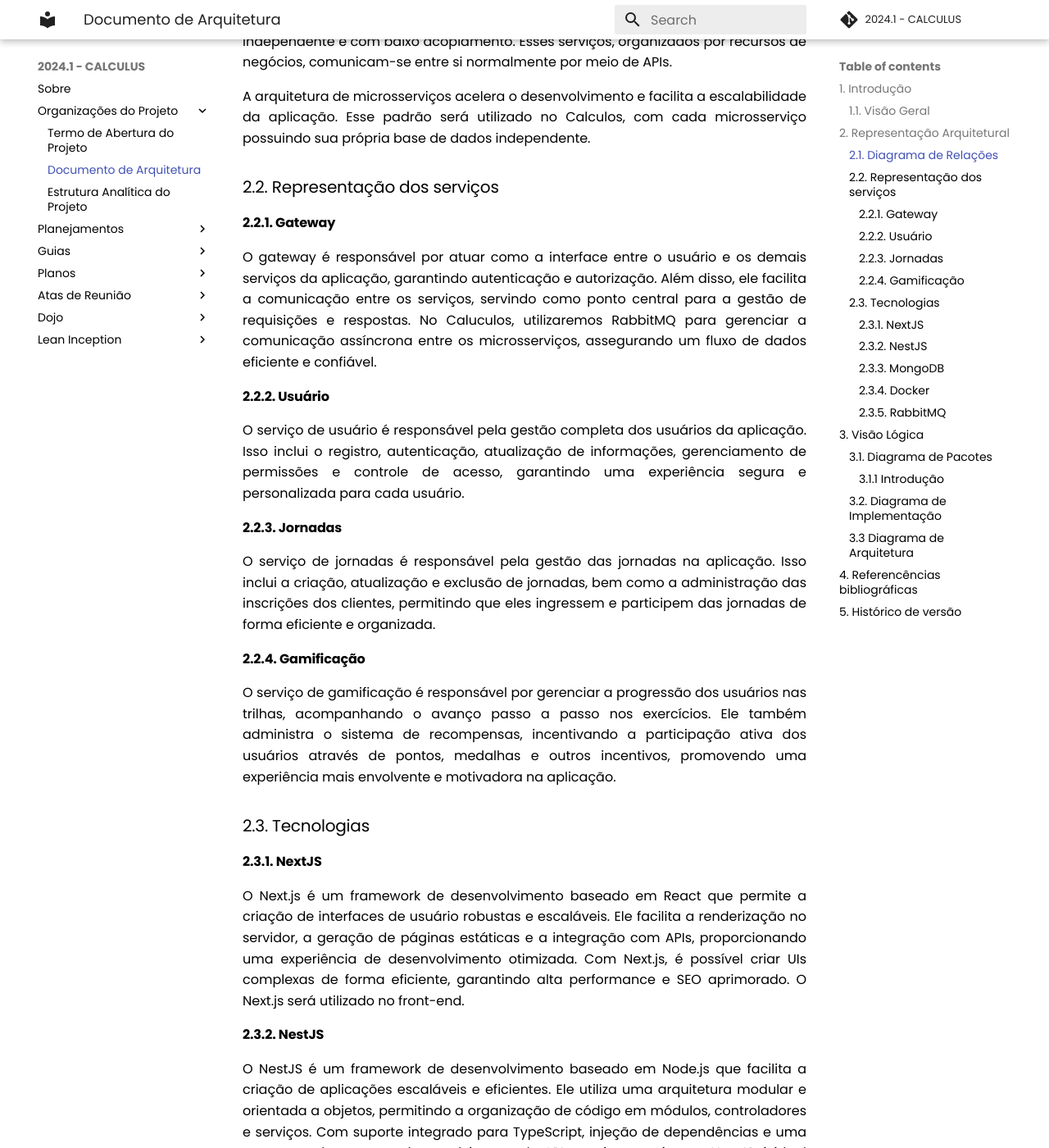
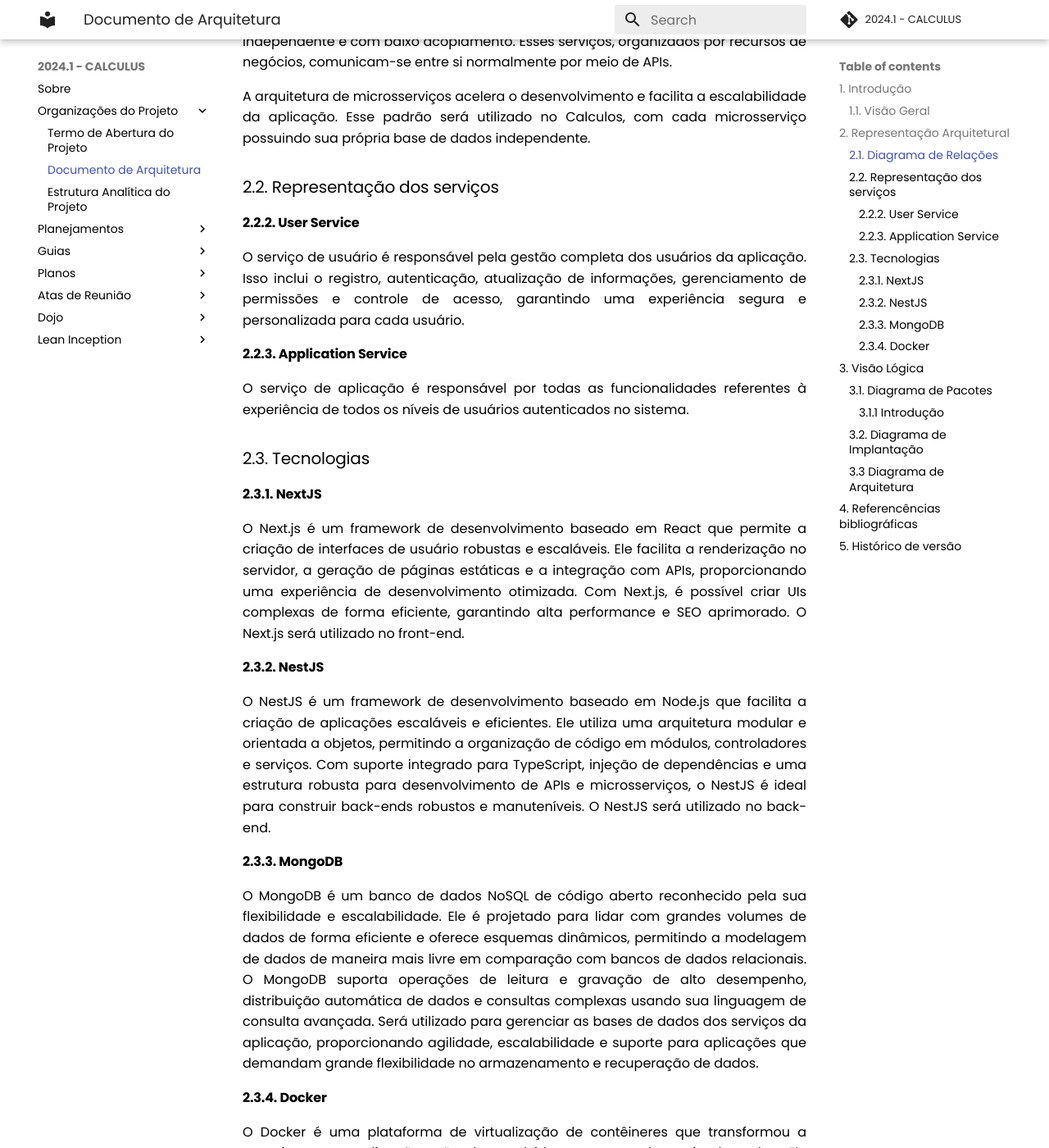
Before and after one commit to fga-eps-mds/2024.1-CALCULUS-DOC, an MkDocs documentation site: the page built from docs/organizacoes/documento_arquitetura.md, in a window 1280 px wide and 1400 px high, scrolled down 1146 px. Shown: the whole window at 82% size. Built offline with MkDocs 1.6.1 and Material for MkDocs 9.7.7, drawn with Linux system fonts in a browser that asks for light colours; comment, search, counter and statistics services are not loaded; some of the changed text lies outside the part shown.

Commit message:
Atualização do Diagrama de Arquitetura

```diff
--- a/docs/organizacoes/documento_arquitetura.md
+++ b/docs/organizacoes/documento_arquitetura.md
@@ -27,21 +27,13 @@
 
 ### 2.2. Representação dos serviços
 
-#### 2.2.1. Gateway
-
-O gateway é responsável por atuar como a interface entre o usuário e os demais serviços da aplicação, garantindo autenticação e autorização. Além disso, ele facilita a comunicação entre os serviços, servindo como ponto central para a gestão de requisições e respostas. No Caluculos, utilizaremos RabbitMQ para gerenciar a comunicação assíncrona entre os microsserviços, assegurando um fluxo de dados eficiente e confiável.
-
-#### 2.2.2. Usuário
+#### 2.2.2. User Service
 
 O serviço de usuário é responsável pela gestão completa dos usuários da aplicação. Isso inclui o registro, autenticação, atualização de informações, gerenciamento de permissões e controle de acesso, garantindo uma experiência segura e personalizada para cada usuário.
 
-#### 2.2.3. Jornadas
+#### 2.2.3. Application Service
 
-O serviço de jornadas é responsável pela gestão das jornadas na aplicação. Isso inclui a criação, atualização e exclusão de jornadas, bem como a administração das inscrições dos clientes, permitindo que eles ingressem e participem das jornadas de forma eficiente e organizada.
-
-#### 2.2.4. Gamificação
-
-O serviço de gamificação é responsável por gerenciar a progressão dos usuários nas trilhas, acompanhando o avanço passo a passo nos exercícios. Ele também administra o sistema de recompensas, incentivando a participação ativa dos usuários através de pontos, medalhas e outros incentivos, promovendo uma experiência mais envolvente e motivadora na aplicação.
+O serviço de aplicação é responsável por todas as funcionalidades referentes à experiência de todos os níveis de usuários autenticados no sistema.
 
 ### 2.3. Tecnologias
 
@@ -61,10 +53,6 @@
 
 O Docker é uma plataforma de virtualização de contêineres que transformou a maneira como aplicações são desenvolvidas, empacotadas e implantadas. Ele proporciona aos desenvolvedores a capacidade de criar ambientes isolados e autossuficientes para suas aplicações, conhecidos como contêineres. Esses contêineres encapsulam não apenas o código da aplicação, mas também todas as dependências necessárias, como bibliotecas e configurações, garantindo consistência e portabilidade entre diferentes ambientes de desenvolvimento e produção.
 
-#### 2.3.5. RabbitMQ
-
-O RabbitMQ é um sistema de mensageria de código aberto amplamente utilizado para facilitar a comunicação entre diferentes partes de uma aplicação distribuída. Ele funciona como um intermediário que permite que os diversos componentes do sistema troquem mensagens de forma assíncrona e confiável. O RabbitMQ suporta diversos padrões de mensageria, como filas, trocas e roteamento de mensagens, proporcionando flexibilidade na configuração e escalabilidade para aplicações que exigem comunicação distribuída.
-
 ## 3. Visão Lógica
 
 ### 3.1. Diagrama de Pacotes
@@ -79,14 +67,14 @@
 
 <iframe frameborder="0" style="width:100%;height:553px;" src="https://viewer.diagrams.net/?tags=%7B%7D&lightbox=1&highlight=0000ff&edit=_blank&layers=1&nav=1&title=calculus-diagram.drawio#Uhttps%3A%2F%2Fdrive.google.com%2Fuc%3Fid%3D1a0Ob_2W3N1eerm0drMZDin9y0jveMfpN%26export%3Ddownload"></iframe>
 
-### 3.2. Diagrama de Implementação
+### 3.2. Diagrama de Implantação
 
 <iframe frameborder="0" style="width:100%;height:513px;" src="https://viewer.diagrams.net/?tags=%7B%7D&lightbox=1&highlight=0000ff&edit=_blank&layers=1&nav=1&title=calculus-diagram.drawio&page-id=nR3126rXf9x62OpuHPoS#Uhttps%3A%2F%2Fdrive.google.com%2Fuc%3Fid%3D1a0Ob_2W3N1eerm0drMZDin9y0jveMfpN%26export%3Ddownload"></iframe>
 
 ### 3.3 Diagrama de Arquitetura
 A estrutura do projeto, planejada para seguir uma arquitetura de microsserviços, possui componentes chave para que seu ecossistema funcione corretamente. Dentre eles, está o papel fundamental da API Gateway bem como a individualização dos bancos de dados NoSQL, para trazer mais robustez e organização. Abaixo segue o artefato criado com o intuito de dar uma visão em baixo nível da arquitetura e seus componentes:
 
-<iframe style="border:none" width="800" height="450" src="https://whimsical.com/embed/DPq1eFQn1xkJjiRNhKL4N7"></iframe>
+![Arquitetura](../assets/diagrama_arquitetura.png)
 
 Nome: Diagrama de Arquitetura
 
```
Also changed, not shown: docs/assets/diagrama_arquitetura.png (added).
